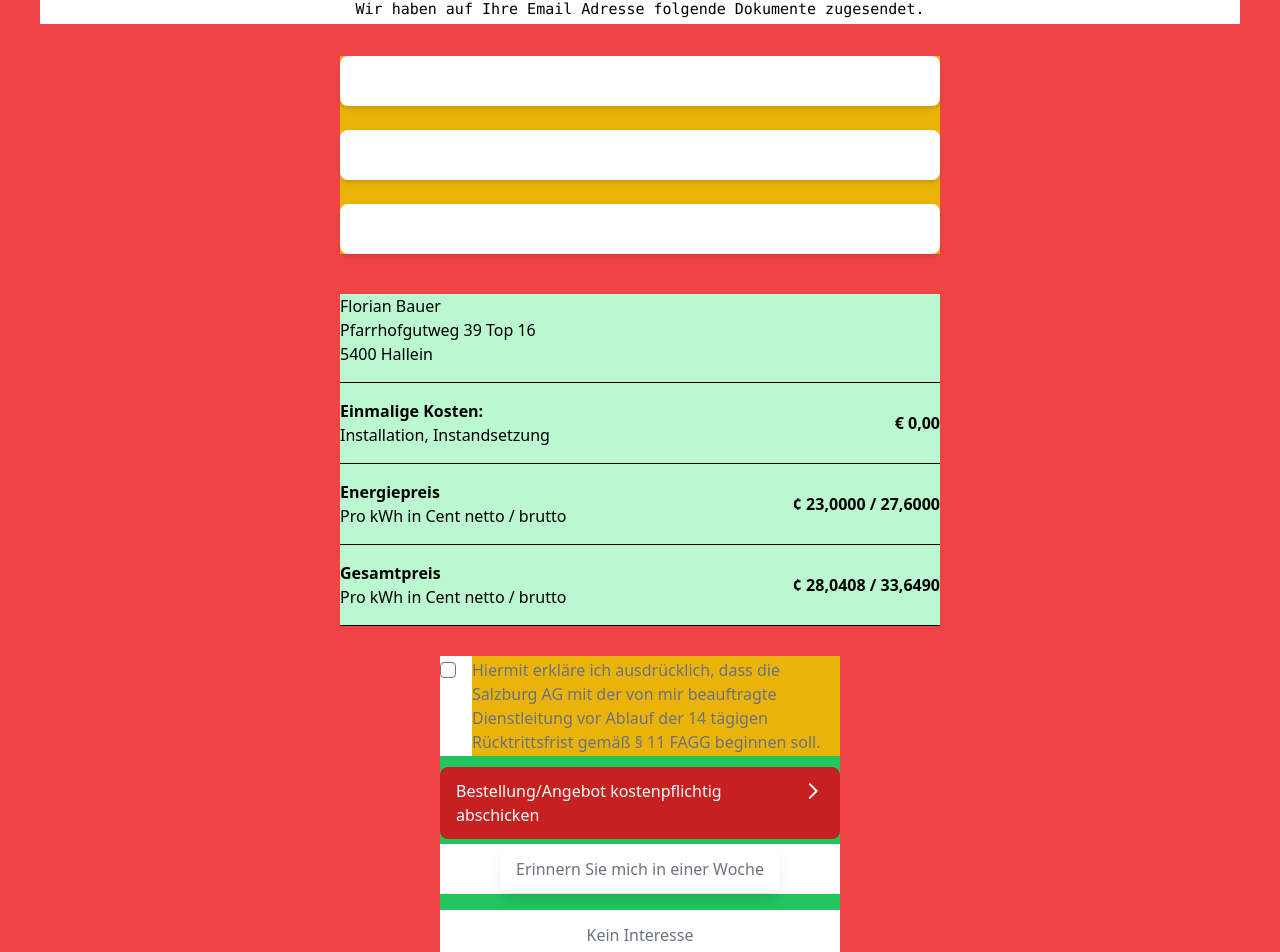
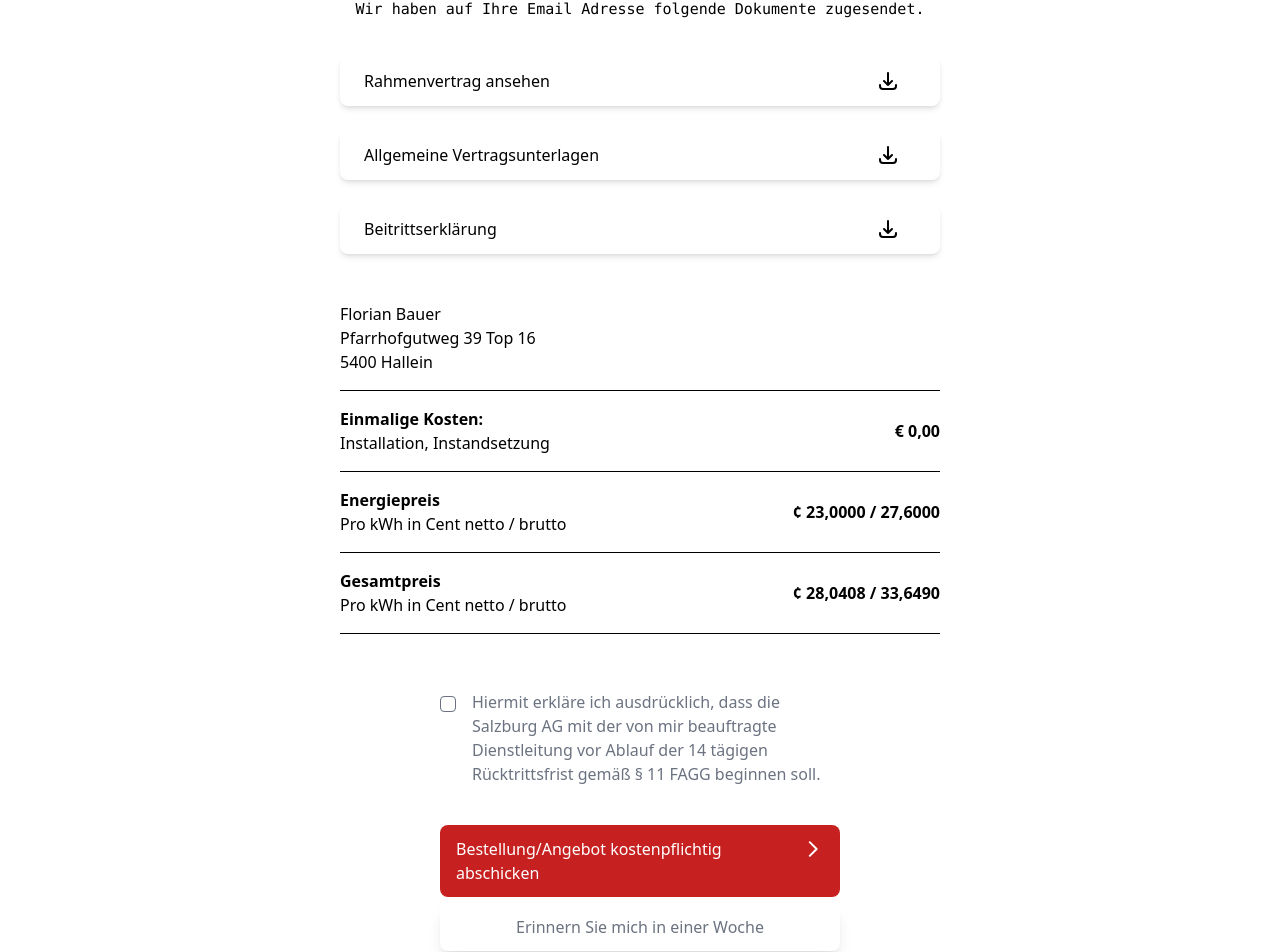
Before and after one commit to langp993/salzyag, a React (Create React App) app: page /Step4 in a window 1280 px wide. Shown: the part 172-1124 px from the top of the page. Built offline with nearby package versions, Linux system fonts and the light colour scheme.

Commit message:
last commit

```diff
--- a/src/Pages/Step4.js
+++ b/src/Pages/Step4.js
@@ -4,7 +4,7 @@ import { DownloadIcon, ChevronRightIcon } from "@heroicons/react/outline";
 
 export default function Step4() {
   return (
-    <div className="px-[40px] pb-[180px] bg-red-500">
+    <div className="px-[40px] pb-[180px] bg-white">
       <div className="bg-white text-center leading-loose mb-8">
       <h3 className="font-bold text-black text-[20px] md:text-[40px] font-mono">IHR PERSÖNLICHES ANGEBOT:</h3>
       <p className="text-black font-mono text-[15px]">
@@ -12,20 +12,20 @@ export default function Step4() {
       </p>
       </div>
 
-      <div class="p-0 bg-yellow-500 max-w-[600px] mx-auto md:h-full -md:h-full grid grid-cols-1 md:grid-cols-1 gap-6 content-start mt-0 flex items-center justify-center">
+      <div class="p-0 bg-white max-w-[600px] mx-auto md:h-full -md:h-full grid grid-cols-1 md:grid-cols-1 gap-6 content-start mt-0 flex items-center justify-center">
 
-      <button className="flex justify-between px-6 items-center text-white bg-primary w-full px-0 py-0 h-[50px] mb-0 bg-white rounded-lg shadow-md">
+      <button className="flex justify-between px-6 items-center text-black bg-white w-full px-0 py-0 h-[50px] mb-0 bg-white rounded-lg shadow-md">
         Rahmenvertrag ansehen
-        <DownloadIcon className="w-6 h-6 mr-4 text-white" />
+        <DownloadIcon className="w-6 h-6 mr-4 text-black" />
 
       </button>
-      <button className="flex justify-between px-6 items-center text-white bg-primary w-full px-0 py-0 h-[50px] mb-0 bg-white rounded-lg shadow-md">
+      <button className="flex justify-between px-6 items-center text-black bg-white w-full px-0 py-0 h-[50px] mb-0 bg-white rounded-lg shadow-md">
         Allgemeine Vertragsunterlagen
-        <DownloadIcon className="w-6 h-6 mr-4 text-white" />
+        <DownloadIcon className="w-6 h-6 mr-4 text-black" />
       </button>
-      <button className="flex justify-between px-6 items-center text-white bg-primary w-full px-0 py-0 h-[50px] mb-0 bg-white rounded-lg shadow-md">
+      <button className="flex justify-between px-6 items-center text-black bg-white w-full px-0 py-0 h-[50px] mb-0 bg-white rounded-lg shadow-md">
         Beitrittserklärung
-        <DownloadIcon className="w-6 h-6 mr-4 text-white" />
+        <DownloadIcon className="w-6 h-6 mr-4 text-black" />
       </button>
 
       </div>
@@ -41,7 +41,7 @@ export default function Step4() {
         genaue Bertrag kann erst nach Betrieb Ermittelt werden. <br /> <br />
       </p> */}
 
-      <div className="bg-green-200 my-10 max-w-[600px] mx-auto">
+      <div className="bg-white mt-12 mb-14 max-w-[600px] mx-auto">
 
       <p className="text-black">
         Florian Bauer <br />
@@ -80,10 +80,9 @@ export default function Step4() {
 
 
 {/* <div className="ismaincontainer bg-green-300 h-[320px]"> */}
-<div className="bg-green-500 mt-0 py-0 max-w-[400px] mx-auto">
-<div className="bg-yellow-500 mb-8 -sm:h-[80px] h-[80px] relative flex justify-center items-center">
-<div className="bg-yellow-500 -sm:h-[100px] h-[100px] flex justify-center items-center w-[448px]">
-  <div className="bg-white flex justify-center h-full">
+<div className="bg-white h-[400px] mt-0 py-0 max-w-[400px] mx-auto">
+<div className="bg-white h-[130px] mb-4 flex w-full">
+  <div className="bg-white mb-4 flex justify-center h-full">
 <label className="flex py-0 px-0">
   <input type="checkbox" className="w-4 h-4 rounded mt-1.5 mr-4" />
 </label>
@@ -96,9 +95,9 @@ export default function Step4() {
   </p>
 </div>
 </div>
-</div>
 
-<div className="bg-white my-4 h-[50px] relative flex items-center justify-center">
+
+<div className="bg-white my-0 h-[50px] relative flex items-center justify-center">
 <Link
   to="/Step5"
   className="flex justify-between px-4 py-3 mt-0 text-white rounded-lg bg-primary w-full">
@@ -108,21 +107,17 @@ export default function Step4() {
 </div>
 
 <div className="bg-white my-4 h-[50px] relative flex items-center justify-center">
-<div className="bg-white flex items-center justify-center">
 <Link
   to="/erinnerung"
   className="flex px-4 py-3 mt-0 items-center justify-center rounded-lg shadow-lg w-full bg-white">
   Erinnern Sie mich in einer Woche
 </Link>
 </div>
-</div>
 
 <div className="bg-white h-[50px] p-0 sm:p-0 relative flex items-center justify-center">
-<div className="bg-white h-[50px] p-4 flex items-center justify-center w-[448px]">
 <Link to="/keininteresse" className="p-0 mt-0 text-center items-center justify-center">
   Kein Interesse
 </Link>
-</div>
 </div>
 
 </div>
```
